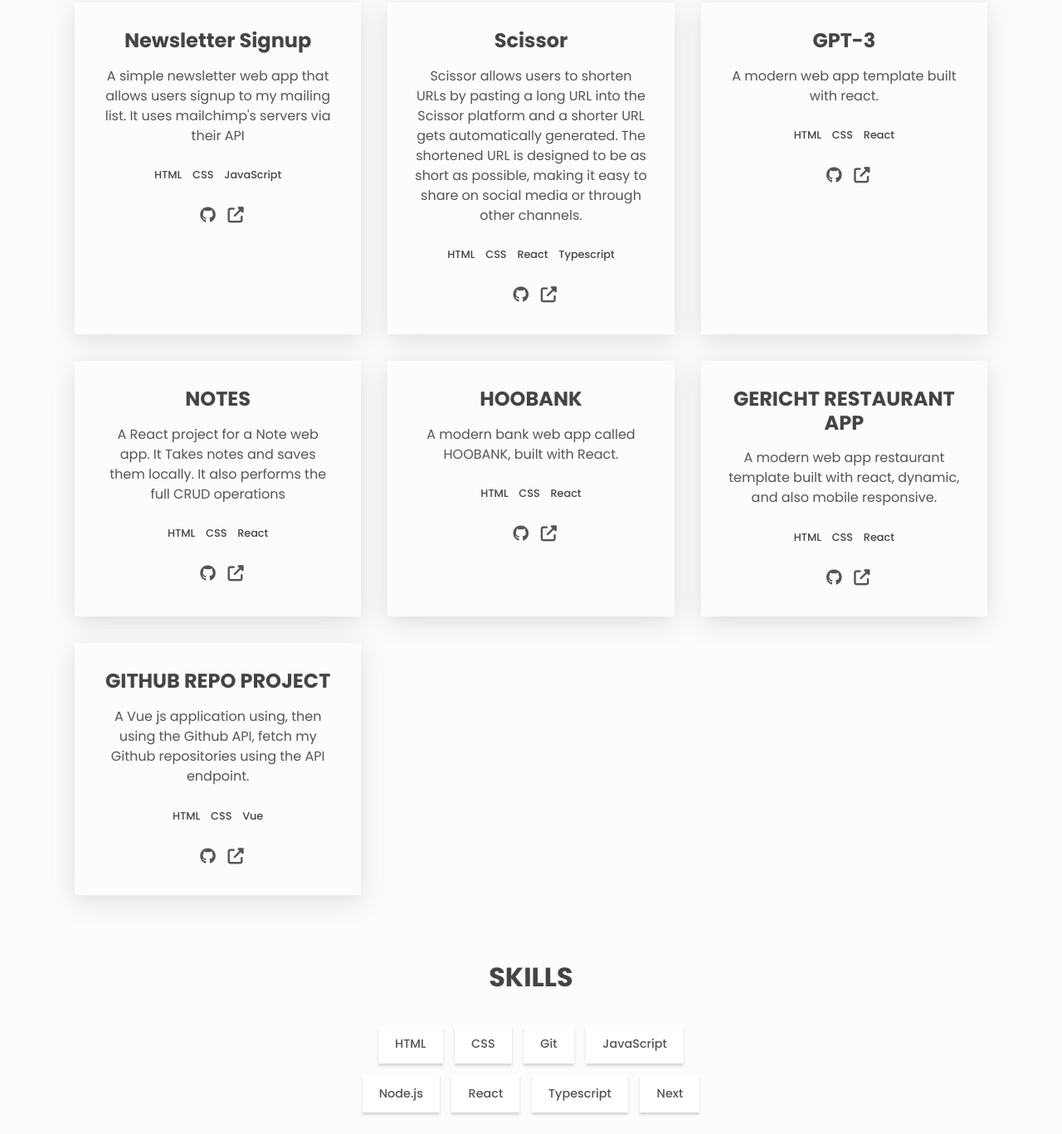
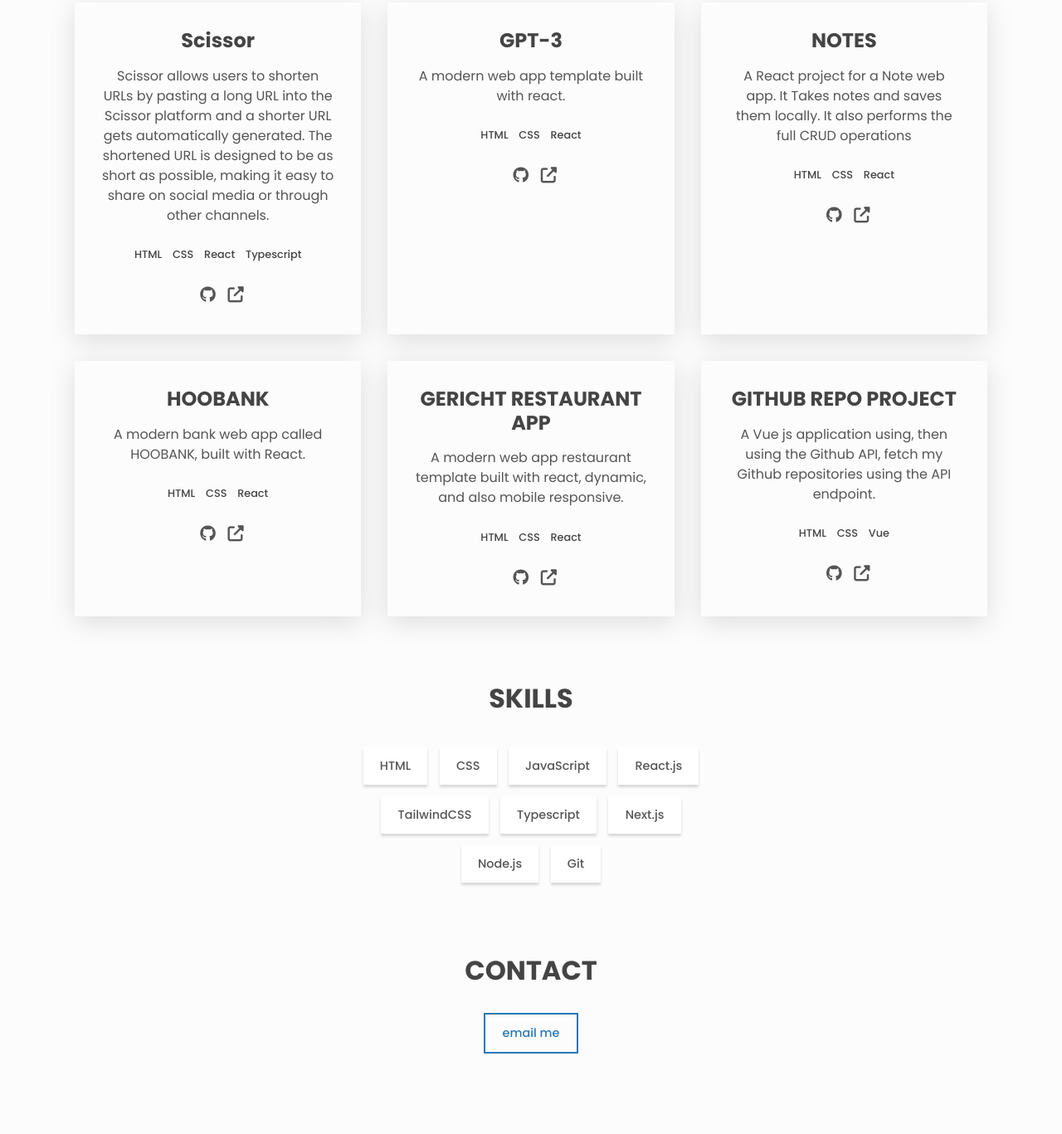
Before and after one commit to steelyomi/steelyomi.github.io, a plain HTML site: page index.html in a window 1280 px wide. Shown: the part 833-2200 px from the top of the page at 83% size. Drawn offline with Linux system fonts and the light colour scheme.

Commit message:
Updated Projects

```diff
--- a/index.html
+++ b/index.html
@@ -77,25 +77,6 @@
       <h2 class="section__title">Projects</h2>
 
       <div class="projects__grid">
-        <div class="project">
-          <h3>Newsletter Signup</h3>
-          <p class="project__description">
-            A simple newsletter web app that allows users signup to my mailing list. It uses mailchimp's servers via their API
-          </p>
-          <ul class="project__stack">
-            <li class="project__stack-item">HTML</li>
-            <li class="project__stack-item">CSS</li>
-            <li class="project__stack-item">JavaScript</li>
-          </ul>
-
-          <a href="https://github.com/steelyomi/newsletter" target="_blank" aria-label="source code" class="link link--icon">
-            <i aria-hidden="true" class="fab fa-github"></i>
-          </a>
-          <a href="https://steel-news-letter.herokuapp.com/" target="_blank" aria-label="live preview" class="link link--icon">
-            <i aria-hidden="true" class="fas fa-external-link-alt"></i>
-          </a>
-        </div>
-
         <div class="project">
           <h3>Scissor</h3>
             <p class="project__description">Scissor allows users to shorten URLs by pasting a long URL into the Scissor platform and a shorter URL gets automatically generated. The shortened URL is designed to be as short as possible, making it easy to share on social media or through other              channels.
@@ -228,12 +209,13 @@
       <ul class="skills__list">
         <li class="skills__list-item btn btn--plain">HTML</li>
         <li class="skills__list-item btn btn--plain">CSS</li>
+        <li class="skills__list-item btn btn--plain">JavaScript</li>
+        <li class="skills__list-item btn btn--plain">React.js</li>
+        <li class="skills__list-item btn btn--plain">TailwindCSS</li>
+        <li class="skills__list-item btn btn--plain">Typescript</li>
+        <li class="skills__list-item btn btn--plain">Next.js</li>
+        <li class="skills__list-item btn btn--plain">Node.js</li>
         <li class="skills__list-item btn btn--plain">Git</li>
-        <li class="skills__list-item btn btn--plain">JavaScript</li>
-        <li class="skills__list-item btn btn--plain">Node.js</li>
-        <li class="skills__list-item btn btn--plain">React</li>
-        <li class="skills__list-item btn btn--plain">Typescript</li>
-        <li class="skills__list-item btn btn--plain">Next</li>
       </ul>
     </section>
 
```
